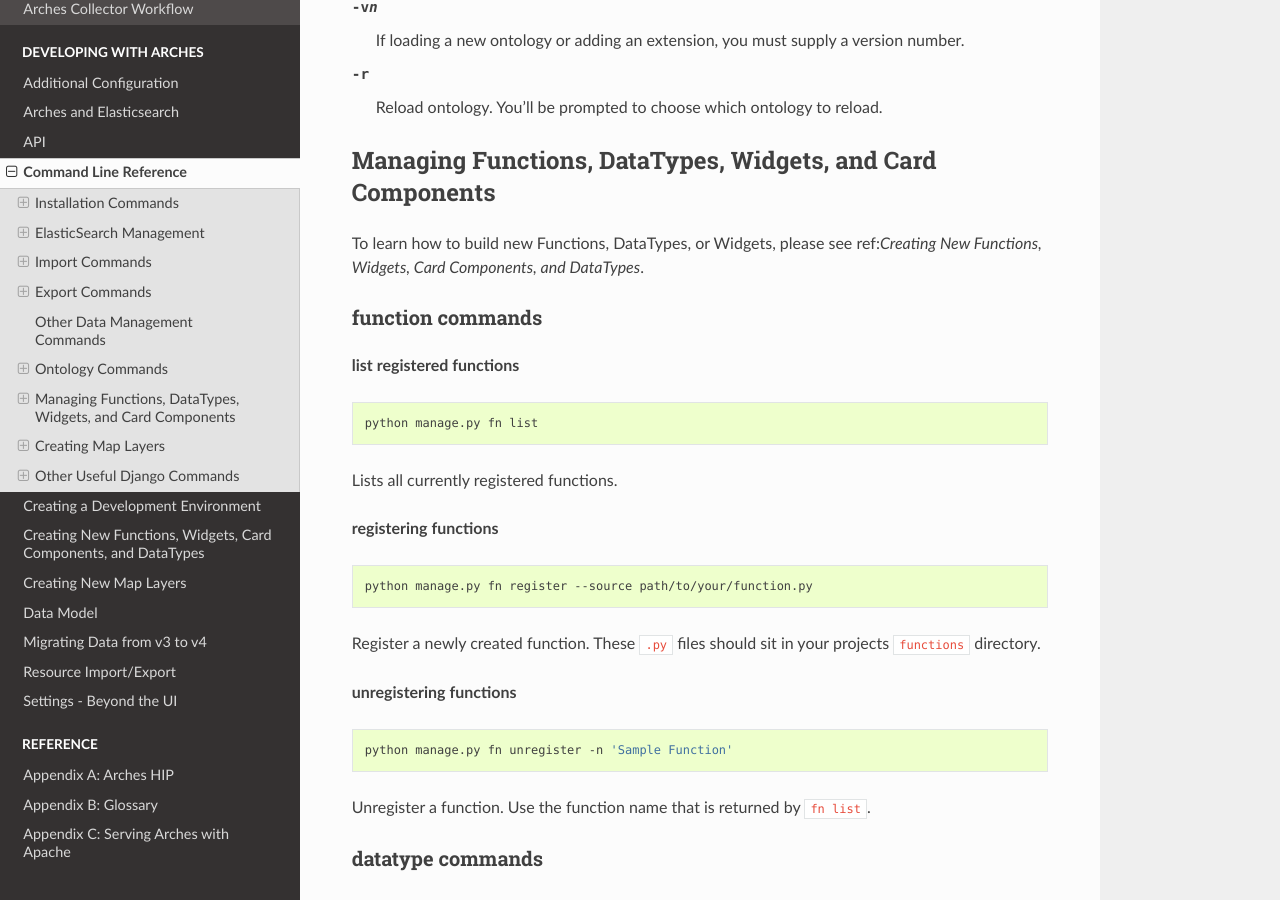
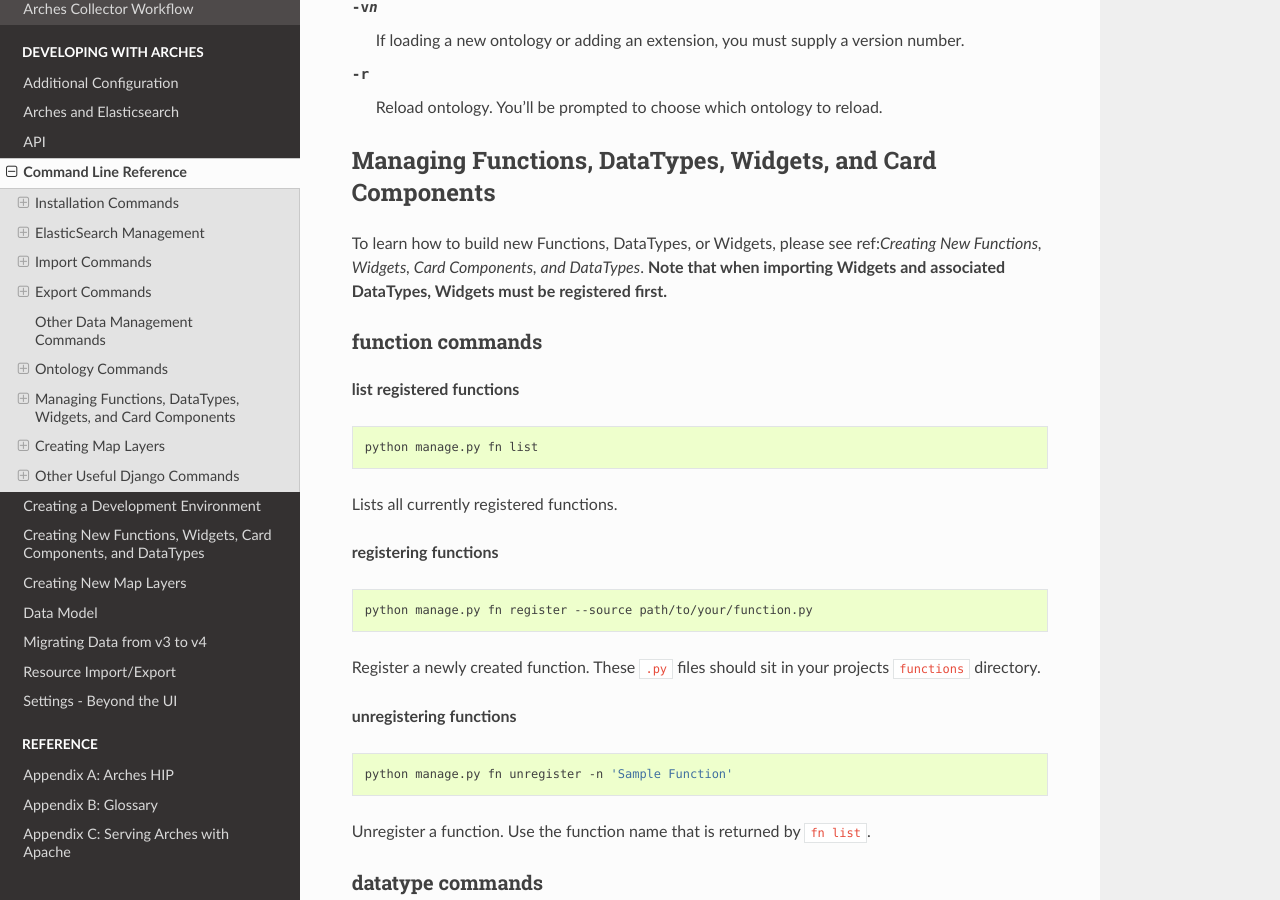
Before and after one commit to archesproject/arches-docs, a Sphinx documentation site: the page built from docs/command-line-reference.txt, in a window 1280 px wide and 900 px high, scrolled down 6986 px. Built offline with Sphinx 7.4.7 and the Read the Docs theme 2.0.0, drawn with Linux system fonts in a browser that asks for light colours.

Commit message:
Adds note specifying command order
Explicitly states in DataType section that widgets must be registered first.

```diff
--- a/docs/command-line-reference.txt
+++ b/docs/command-line-reference.txt
@@ -345,6 +345,8 @@
 
 To learn how to build new Functions, DataTypes, or Widgets, please see
 ref:`Creating New Functions, Widgets, Card Components, and DataTypes`.
+**Note that when importing Widgets and associated DataTypes, Widgets
+must be registered first.**
 
 function commands
 -----------------
```
